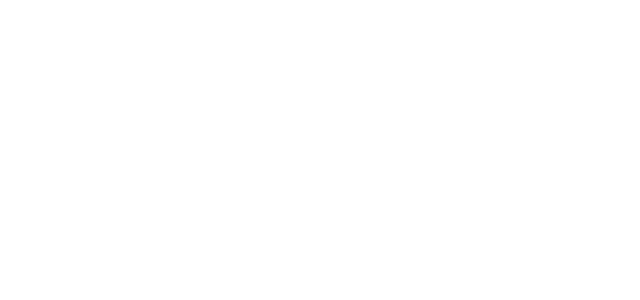
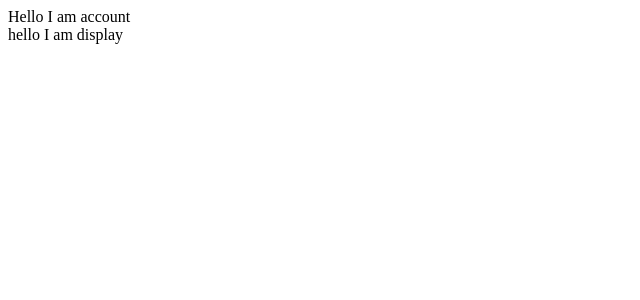
Before and after one commit to Vaani-pathariya/reading, a React (Create React App) app: page / in a window 1280 px wide. Shown: the top 300 px of the page, without its empty margins (0-640 px from the left). Built offline with nearby package versions, Linux system fonts and the light colour scheme.

Commit message:
fix: adding the Landing page components

```diff
--- a/src/components/Display.jsx
+++ b/src/components/Display.jsx
@@ -0,0 +1,9 @@
+import React from "react";
+const Display =()=>{
+    return(
+        <div>
+            hello I am display
+        </div>
+    )
+}
+export default Display;
--- a/src/components/Sidebar.jsx
+++ b/src/components/Sidebar.jsx
@@ -1 +1,9 @@
 import React from "react";
+const Sidebar=()=>{
+    return (
+        <div>
+            Hello I am account
+        </div>
+    )
+}
+export default Sidebar;
--- a/src/pages/LandingPage.jsx
+++ b/src/pages/LandingPage.jsx
@@ -1,9 +1,12 @@
 import React from "react";
+import Sidebar from "../components/Sidebar";
+import Display from "../components/Display";
 const LandingPage=()=>{
     return(
-        <h1>
-
-        </h1>
+        <div>
+            <Sidebar/>
+            <Display/>
+        </div>
     )
 }
 export default LandingPage;
```
